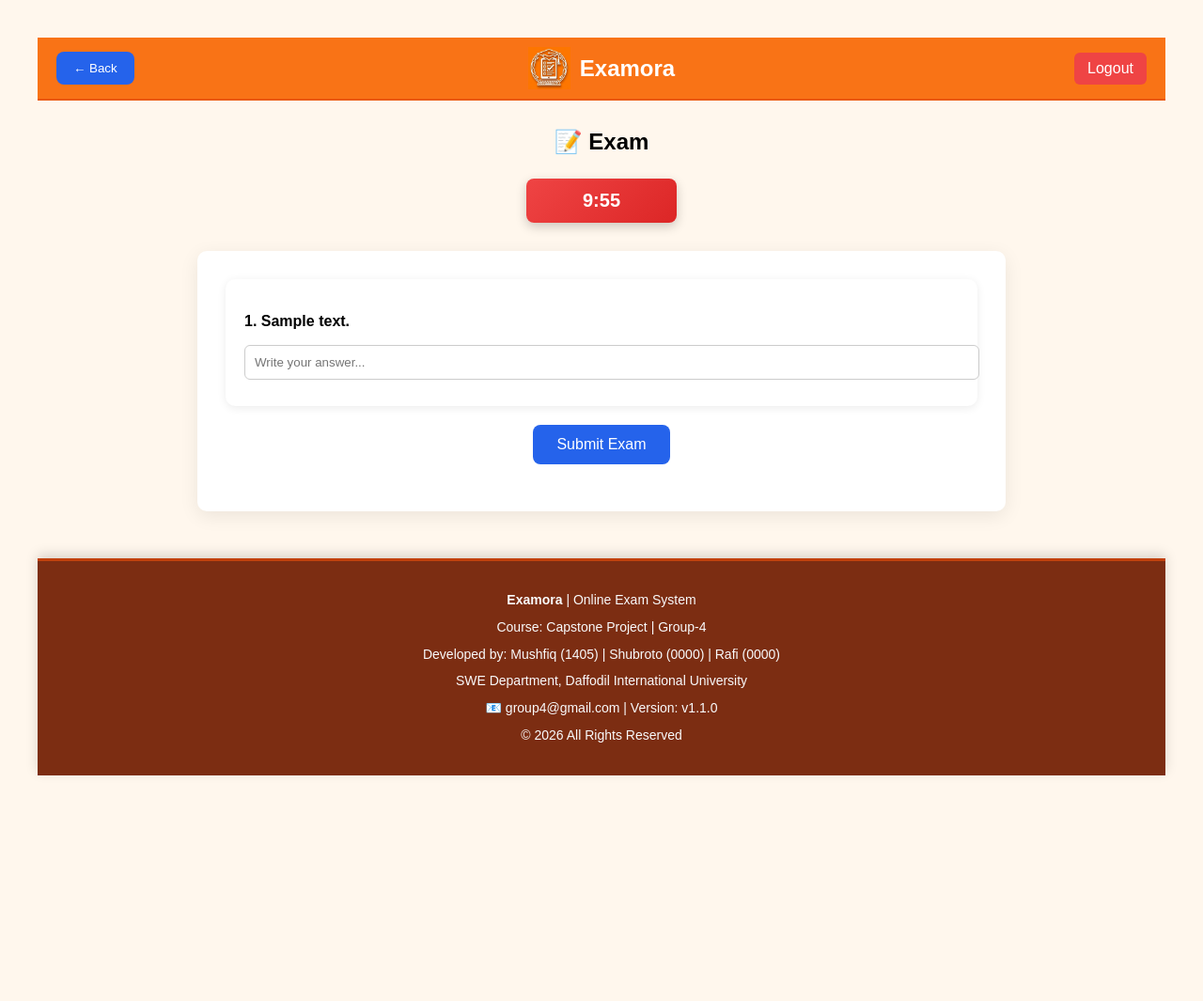
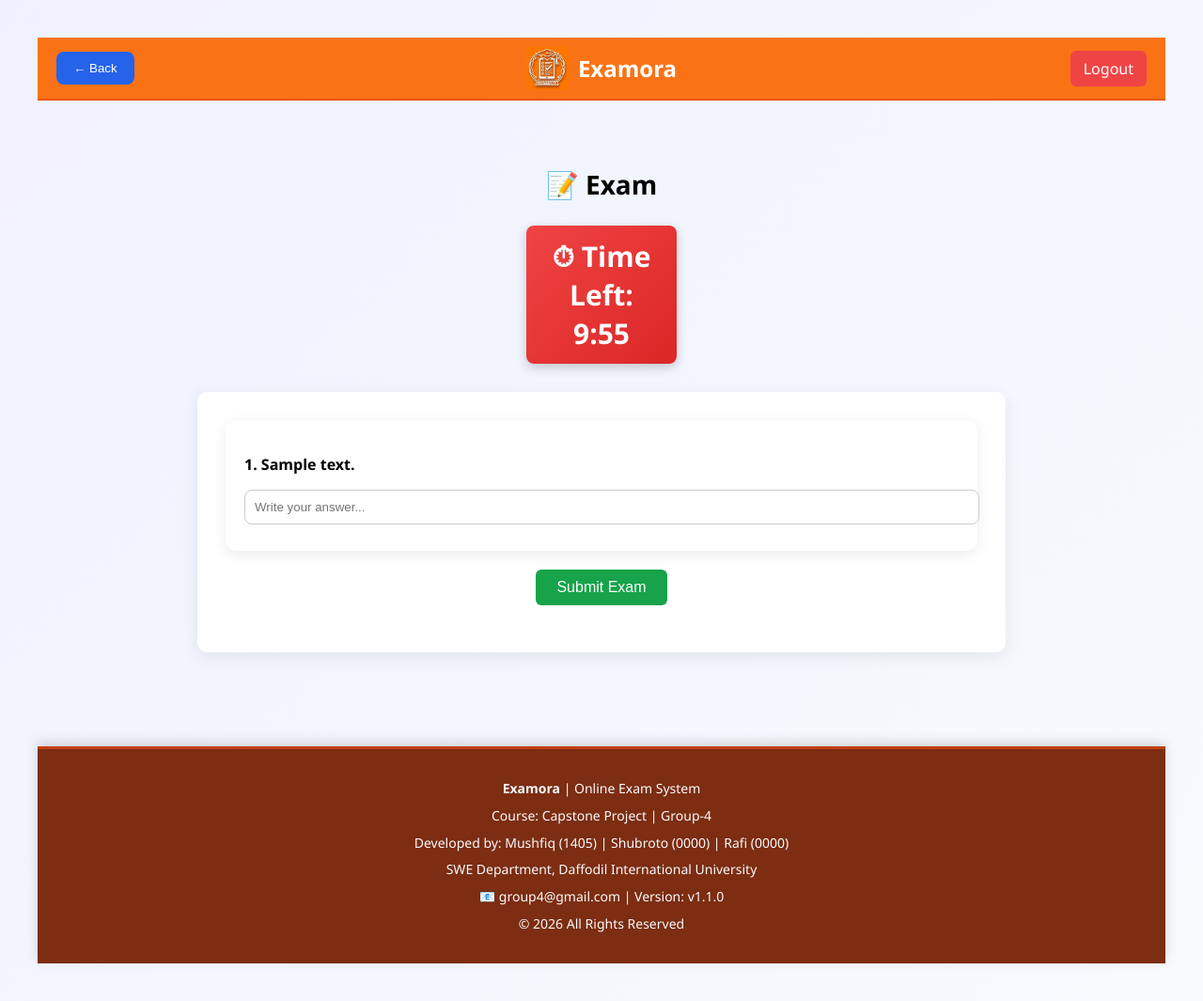
Before and after one commit to Mushfiqur00/online-exam-system, a Flask app: page /start-exam/1 in a window 1280 px wide. Shown: the whole page at 94% size. Before the commit the page ends 825 px from the top, so only its background shows below. Run offline with Flask 3, Linux system fonts and the light colour scheme; the visitor is signed in with stand-in values (Sample User, id 1); tables that the repository leaves empty hold one stand-in row (values such as "Sample post").

Commit message:
fixing ui

```diff
--- a/static/css/student.css
+++ b/static/css/student.css
@@ -1,8 +1,9 @@
 body {
-    font-family: Arial;
+
     background: #fff7ed;
     margin: 0;
     padding: 40px;
+    font-family: 'Poppins', sans-serif;
 }
 
 .navbar {
--- a/templates/exam_page.html
+++ b/templates/exam_page.html
@@ -1,64 +1,129 @@
 {% extends "student_layout.html" %}
-
 {% block body %}
 
-<div style="max-width:900px;margin:auto;">
+<style>
+    body {
+        background: linear-gradient(135deg, #eef2ff, #f8fafc);
+        font-family: 'Segoe UI', sans-serif;
+    }
 
-    <h2 style="text-align:center;margin-bottom:20px;">📝 Exam</h2>
+    /* container */
+    .exam-container {
+        max-width: 900px;
+        margin: auto;
+        padding: 20px;
+    }
 
-    <!-- TIMER -->
-    <div id="timer" style="
-    text-align:center;
-    font-size:20px;
-    font-weight:bold;
-    margin-bottom:20px;
-    color:#ffffff;
-">
-        Loading...
-    </div>
+    /* title */
+    .exam-title {
+        text-align: center;
+        font-size: 28px;
+        font-weight: bold;
+        margin-bottom: 20px;
+    }
+
+    /* timer */
+    .timer-box {
+        position: sticky;
+        top: 10px;
+        background: #dc2626;
+        color: white;
+        padding: 10px;
+        text-align: center;
+        border-radius: 8px;
+        font-weight: bold;
+        margin-bottom: 20px;
+    }
+
+    /* question card */
+    .question-card {
+        background: white;
+        padding: 20px;
+        margin-bottom: 20px;
+        border-radius: 12px;
+        box-shadow: 0 4px 15px rgba(0, 0, 0, 0.08);
+        transition: 0.2s;
+    }
+
+    .question-card:hover {
+        transform: translateY(-2px);
+    }
+
+    /* options */
+    .option {
+        display: block;
+        padding: 8px;
+        border-radius: 6px;
+        cursor: pointer;
+    }
+
+    .option:hover {
+        background: #f1f5f9;
+    }
+
+    /* input */
+    .short-input {
+        width: 100%;
+        padding: 10px;
+        border: 1px solid #ccc;
+        border-radius: 8px;
+    }
+
+    /* button */
+    .submit-btn {
+        background: #2563eb;
+        color: white;
+        padding: 12px 30px;
+        border: none;
+        border-radius: 8px;
+        font-size: 16px;
+        cursor: pointer;
+    }
+
+    .submit-btn:hover {
+        background: #1d4ed8;
+    }
+</style>
+
+<div class="exam-container">
+
+    <h2 class="exam-title">📝 Exam</h2>
+
+    <div class="timer-box" id="timer">Loading...</div>
 
     <form id="examForm" method="POST" action="/submit-exam/{{exam_id}}">
 
         {% for q in questions %}
 
-        <div style="
-    background:#ffffff;
-    padding:20px;
-    margin-bottom:20px;
-    border-radius:10px;
-    box-shadow:0 2px 10px rgba(0,0,0,0.08);
-">
+        <div class="question-card">
 
-            <p style="font-weight:600;">
-                {{loop.index}}. {{q.question_text}}
-            </p>
+            <p><b>{{loop.index}}. {{q.question_text}}</b></p>
 
             {% if q.question_type == "mcq" %}
 
-            <label style="display:block;padding:6px 0;">
+            <label class="option">
                 <input type="radio" name="q{{q.id}}" value="{{q.option1}}" required>
                 {{q.option1}}
             </label>
 
-            <label style="display:block;padding:6px 0;">
+            <label class="option">
                 <input type="radio" name="q{{q.id}}" value="{{q.option2}}">
                 {{q.option2}}
             </label>
 
-            <label style="display:block;padding:6px 0;">
+            <label class="option">
                 <input type="radio" name="q{{q.id}}" value="{{q.option3}}">
                 {{q.option3}}
             </label>
 
-            <label style="display:block;padding:6px 0;">
+            <label class="option">
                 <input type="radio" name="q{{q.id}}" value="{{q.option4}}">
                 {{q.option4}}
             </label>
 
             {% else %}
 
-            <input type="text" name="q{{q.id}}" placeholder="Write your answer..." required
-                style="width:100%;padding:10px;border:1px solid #ccc;border-radius:6px;">
+            <input type="text" name="q{{q.id}}" class="short-input" placeholder="Write your answer..." required>
 
             {% endif %}
 
@@ -67,17 +132,7 @@
         {% endfor %}
 
         <div style="text-align:center;">
-            <button style="
-        background:#2563eb;
-        color:white;
-        padding:12px 25px;
-        border:none;
-        border-radius:8px;
-        font-size:16px;
-        cursor:pointer;
-    ">
-                Submit Exam
-            </button>
+            <button class="submit-btn">Submit Exam</button>
         </div>
 
     </form>
@@ -88,14 +143,13 @@
     var time = {{ duration }} * 60;
 
     var timer = setInterval(function () {
-
         var minutes = Math.floor(time / 60);
         var seconds = time % 60;
 
         if (seconds < 10) seconds = "0" + seconds;
 
         document.getElementById("timer").innerHTML =
-            minutes + ":" + seconds;
+            "⏱ Time Left: " + minutes + ":" + seconds;
 
         time--;
 
--- a/templates/student_layout.html
+++ b/templates/student_layout.html
@@ -3,6 +3,7 @@
 
 <head>
     <title>Examora</title>
+    <link href="https://fonts.googleapis.com/css2?family=Poppins&display=swap" rel="stylesheet">
     <link rel="stylesheet" href="{{ url_for('static', filename='css/student.css') }}">
 </head>
 
```
Also changed, not shown: templates/result.html (+14 -16 lines).
